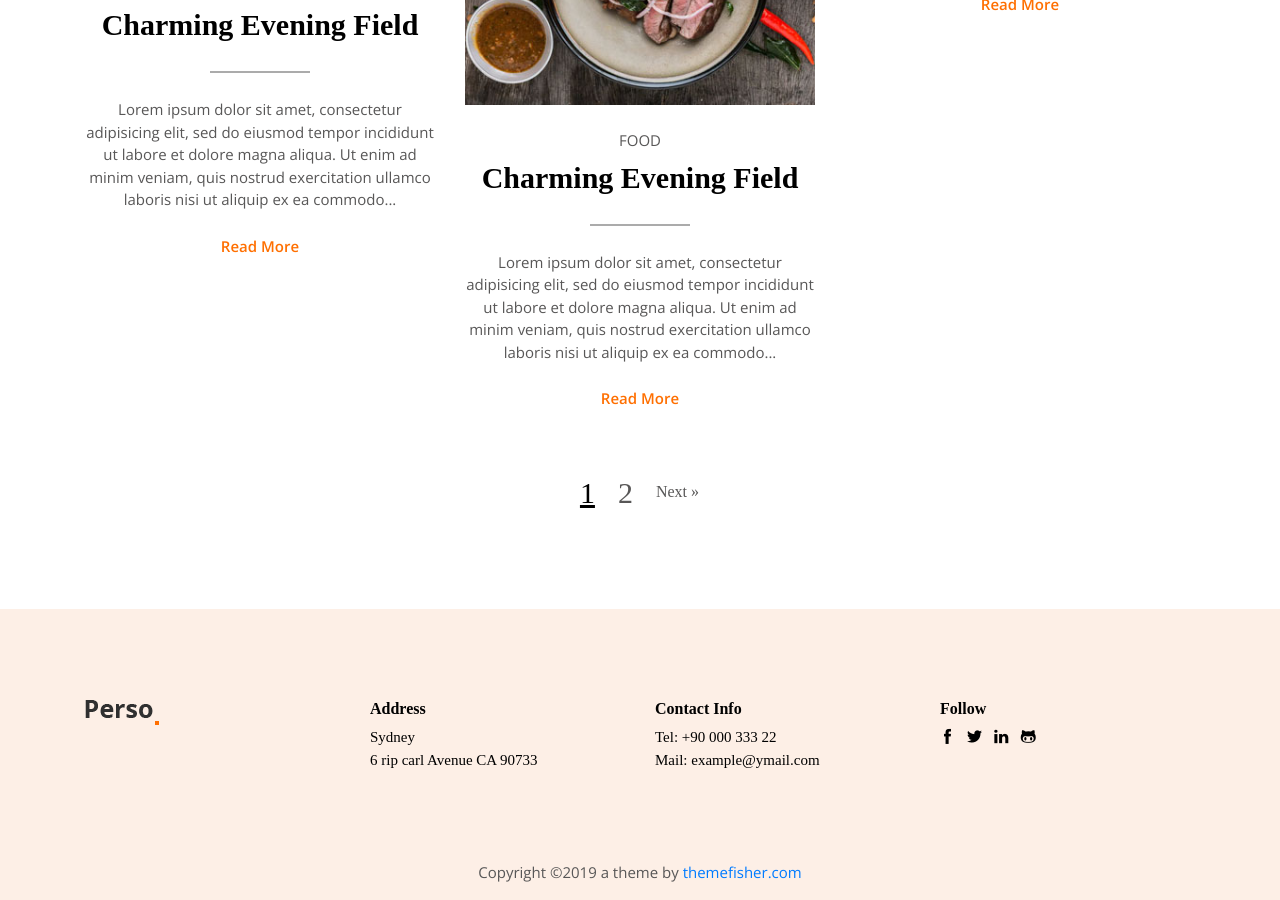
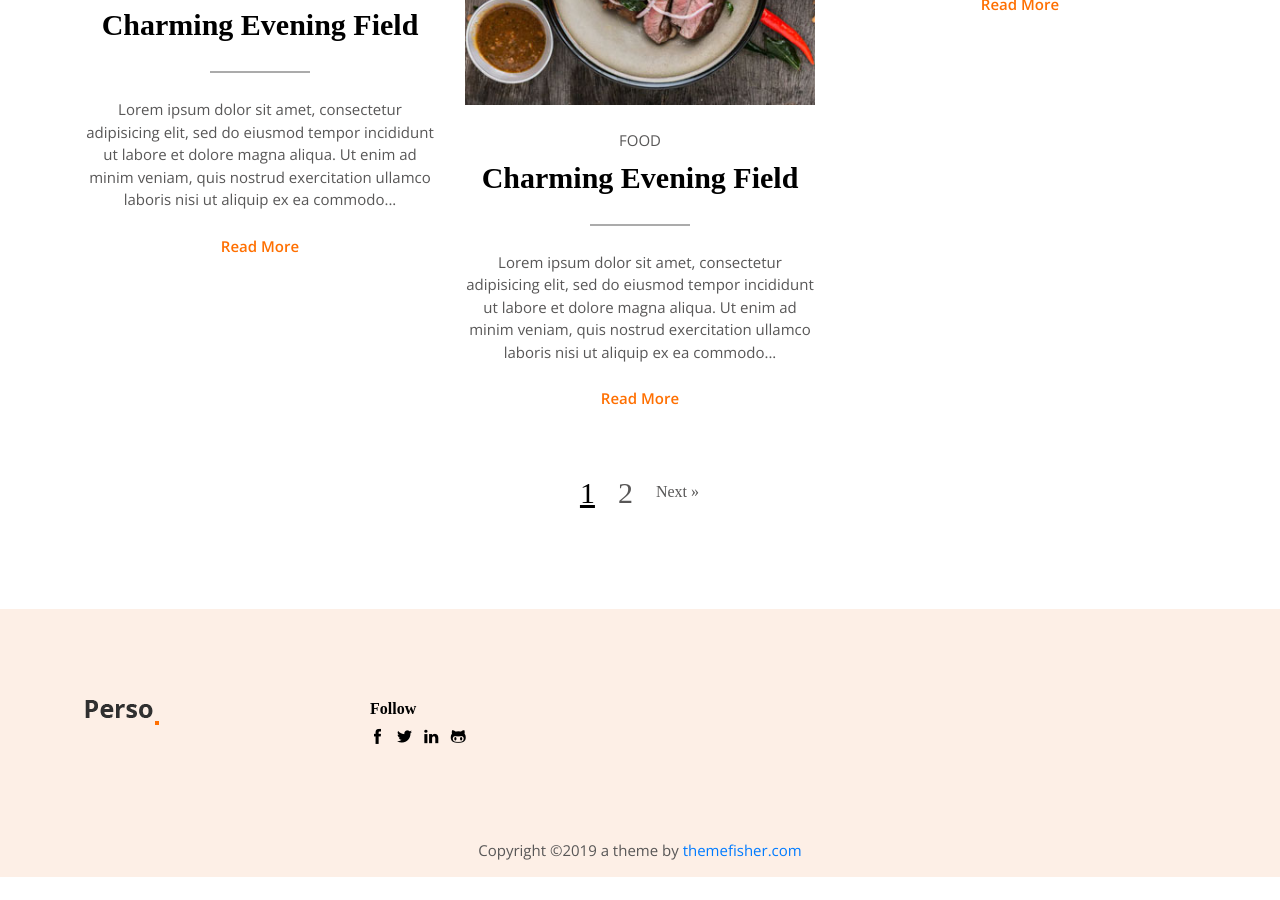
Before and after one commit to PrimalInstinct/PrimalInstinct.github.io, a Jekyll site: the page built from index.html, in a window 1280 px wide and 900 px high, scrolled down 2761 px. Built offline with Jekyll 4.4.1, drawn with Linux system fonts in a browser that asks for light colours; some web fonts are replaced; the list of posts is cut into pages by our own code; after the commit the page ends 3638 px from its top, so only the background shows below that.

Commit message:
Update config

```diff
--- a/_config.yml
+++ b/_config.yml
@@ -1,7 +1,7 @@
 #-------------------------------
 # General Site Settings
 
-title: Parsa | Portfolio Jekyll Template
+title: Fount of Creativity | Ideas Flow Freely
 logo: logo.png # You can add own logo
 description: # Add your awesome description
 baseurl: "" # The subpath of your site, e.g. /blog
@@ -46,19 +46,10 @@ hero:
 #-------------------------------
 # Author Settings
 author:
-  name: Jhon Abraham
-
-#-------------------------------
-# Contact Info
-contact:
-  email: example@ymail.com
-  phone: +90 000 333 22
-  address:
-    city: Sydney
-    street: 6 rip carl Avenue CA 90733
+  name: Cameron Gates
 
 # Contact Form
-contact-form: example@ymail.com
+contact-form: contact@fountofcreativity.com
 
 # Social links
 social:
```
